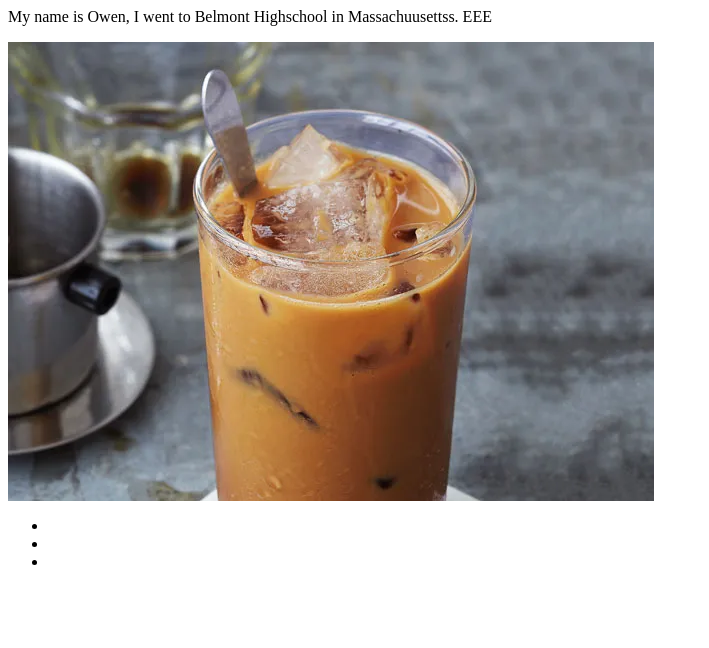
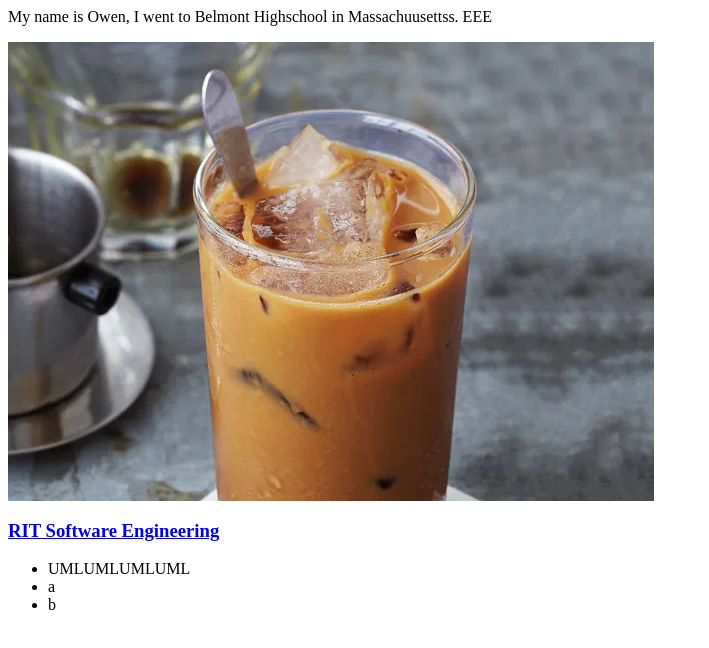
Before and after one commit to Clarifie/clarifie.github.io, a plain HTML site: page index.html in a window 1280 px wide. Shown: the whole page, without its empty margins (0-709 px from the left). Drawn offline with Linux system fonts and the light colour scheme.

Commit message:
List base

```diff
--- a/index.html
+++ b/index.html
@@ -3,8 +3,9 @@
 	EEE
 </p>
 <img src="food.png">
+<h3><a href="https://www.se.rit.edu/~swen-101/00/index.html">RIT Software Engineering</a></h3>
 <ul>
-	<li></li>
-	<li></li>
-	<li></li>
+	<li>UMLUMLUMLUML</li>
+	<li>a</li>
+	<li>b</li>
 </ul>
```
